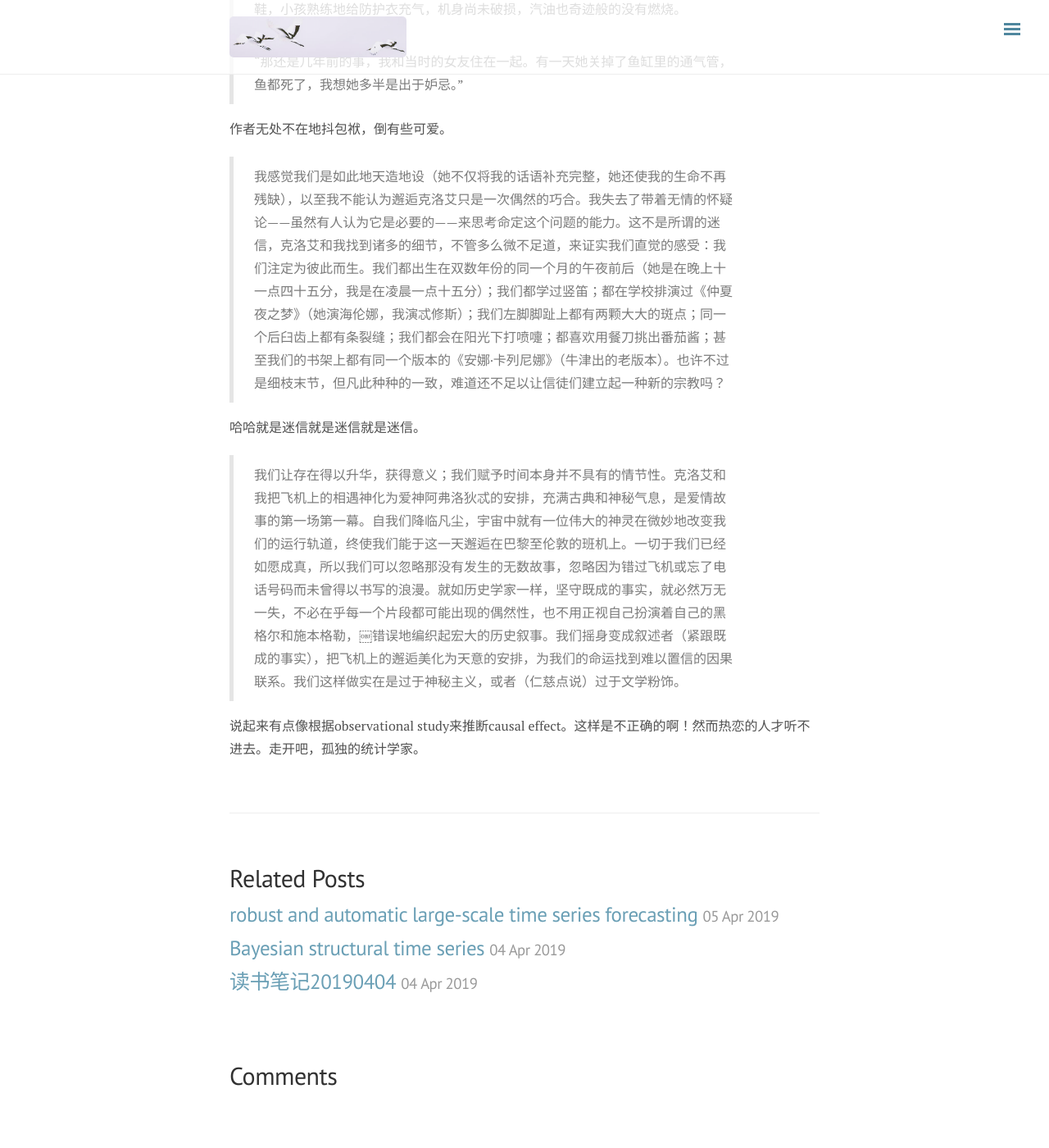
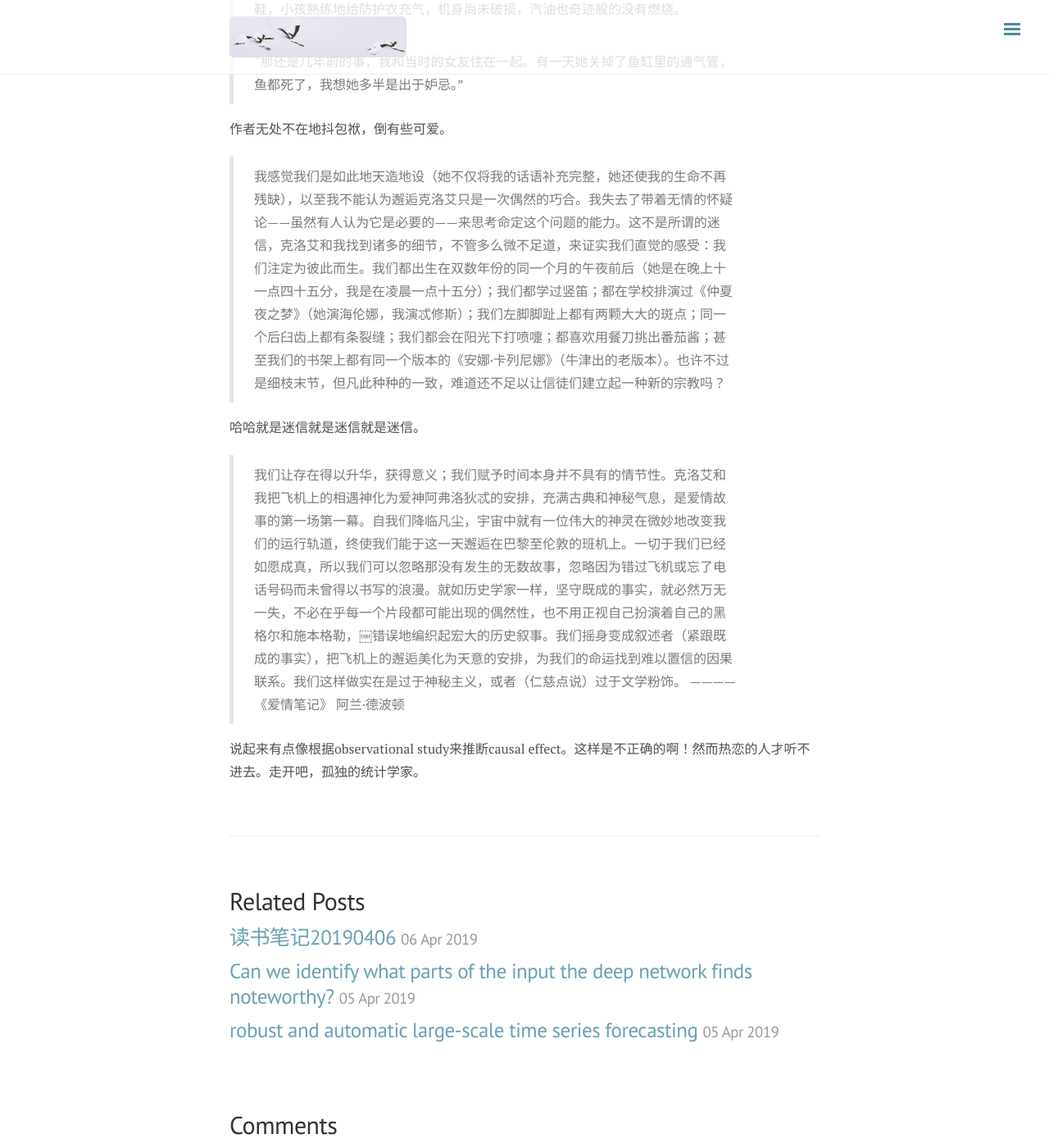
Before and after one commit to ylyy93/my_blog, a Jekyll site: the page built from _posts/life/2019-04-05-读书笔记20190405.md, in a window 1280 px wide and 1400 px high, scrolled down 1513 px. Shown: the whole window at 82% size. Built offline with Jekyll 4.4.1, drawn with Linux system fonts in a browser that asks for light colours; nearby versions of some CDN libraries; comment, search, counter and statistics services are not loaded; before the commit the page ends 2854 px from its top, so only the background shows below that.

Commit message:
rebuilding site Sat Apr  6 11:57:29 MDT 2019

```diff
--- /dev/null
+++ b/_posts/google_blog/2019-04-05-can-we-identify-what-parts-of-the-input-the-deep-network-finds-noteworthy.md
@@ -0,0 +1,5 @@
+---
+layout: post
+title: Can we identify what parts of the input the deep network finds noteworthy?
+date: 2019-04-05 14:47 -0600
+---
--- a/_posts/life/2019-04-05-读书笔记20190405.md
+++ b/_posts/life/2019-04-05-读书笔记20190405.md
@@ -43,5 +43,6 @@ tags: [读书笔记]
 哈哈就是迷信就是迷信就是迷信。
 
 > 我们让存在得以升华，获得意义；我们赋予时间本身并不具有的情节性。克洛艾和我把飞机上的相遇神化为爱神阿弗洛狄忒的安排，充满古典和神秘气息，是爱情故事的第一场第一幕。自我们降临凡尘，宇宙中就有一位伟大的神灵在微妙地改变我们的运行轨道，终使我们能于这一天邂逅在巴黎至伦敦的班机上。一切于我们已经如愿成真，所以我们可以忽略那没有发生的无数故事，忽略因为错过飞机或忘了电话号码而未曾得以书写的浪漫。就如历史学家一样，坚守既成的事实，就必然万无一失，不必在乎每一个片段都可能出现的偶然性，也不用正视自己扮演着自己的黑格尔和施本格勒，￼错误地编织起宏大的历史叙事。我们摇身变成叙述者（紧跟既成的事实），把飞机上的邂逅美化为天意的安排，为我们的命运找到难以置信的因果联系。我们这样做实在是过于神秘主义，或者（仁慈点说）过于文学粉饰。
+———— 《爱情笔记》 阿兰·德波顿
 
 说起来有点像根据observational study来推断causal effect。这样是不正确的啊！然而热恋的人才听不进去。走开吧，孤独的统计学家。
```
Also changed, not shown: _posts/life/2019-04-06-读书笔记20190406.md (added, +52 -0 lines).
